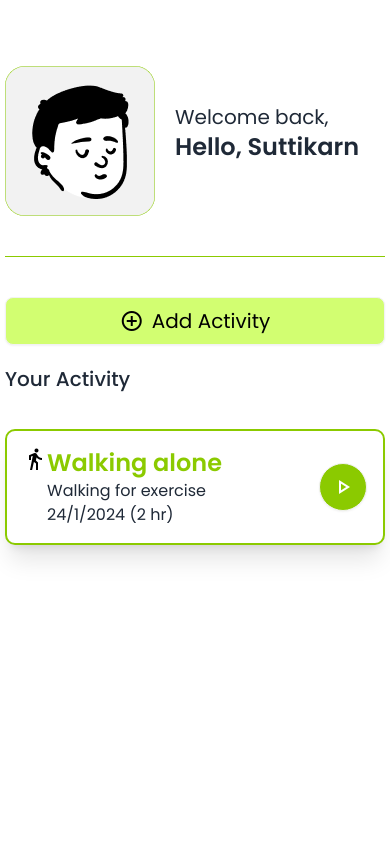
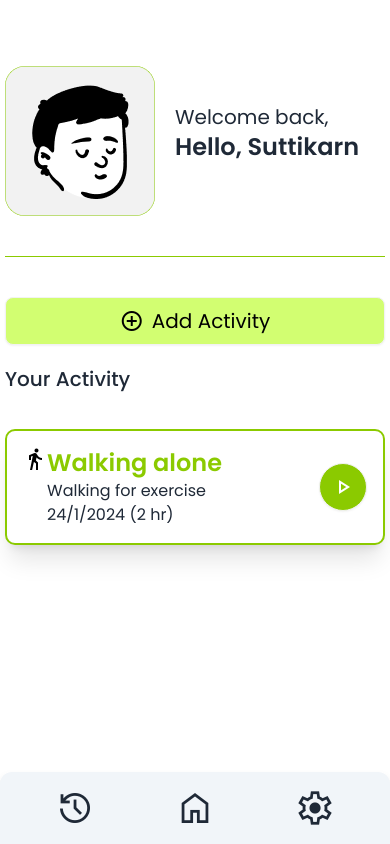
Before and after one commit to Marakarn/Corgi-Milkshake-Final-Project, a React (Vite) app: page /home in a window 390 px wide. Built offline with nearby package versions, Linux system fonts and the light colour scheme.

Commit message:
Add_menubar

```diff
--- a/package.json
+++ b/package.json
@@ -12,7 +12,7 @@
   "dependencies": {
     "react": "^18.2.0",
     "react-dom": "^18.2.0",
-    "react-router-dom": "^6.21.2"
+    "react-router-dom": "^6.21.3"
   },
   "devDependencies": {
     "@types/react": "^18.2.43",
--- a/src/App.css
+++ b/src/App.css
@@ -4,6 +4,10 @@
 
 #lock {
     font-size: 40px;
+}
+
+#menu_icon {
+  font-size: 40px;
 }
 
 input#login_id[type="email"],
--- a/src/App.jsx
+++ b/src/App.jsx
@@ -1,11 +1,10 @@
 import './App.css'
-// import Layout from './Layout'
 import Home from './Home/Home'
-
+// import Layout from './components/Layout'
 
 function App() {
 
-return (
+    return (
         <Home />
     )
 }
--- a/src/Home/Home.jsx
+++ b/src/Home/Home.jsx
@@ -14,16 +14,14 @@ const Home = () => {
             <Headerhome />
 
             {/* part 2: this button need to link to form*/}
-            <Link to="/add-activity">
               <div className="flex justify-center mt-10">
-                <button className="btn bg-[#D2FE71] font-poppins text-xl font-normal text-[#000000] w-full md:w-1/2">
+                <Link to="/add-activity" className="btn bg-[#D2FE71] font-poppins text-xl font-normal text-[#000000] w-full md:w-1/2">
                   <span class="material-symbols-outlined text-[#000000]">
                     add_circle
                   </span>
                   Add Activity
-                </button>
+                </Link>
               </div>
-            </Link>
 
             <Tiltebutton />
 
--- a/src/components/Layout.jsx
+++ b/src/components/Layout.jsx
@@ -1,5 +1,7 @@
 import Navbar from "./Navbar"
 import Footer from "./Footer"
+import Menubar from "./Menubar"
+
 const Layout = ({ children }) => {
 
     return (
@@ -8,6 +10,7 @@ const Layout = ({ children }) => {
             <div className="container mx-auto font-poppins">
             {children}
             </div>
+            <Menubar />
             <Footer />
         </>
     )
--- /dev/null
+++ b/src/components/Menubar.jsx
@@ -0,0 +1,40 @@
+import { useState } from 'react';
+import { Link } from 'react-router-dom';
+
+const Menubar = () => {
+
+    const Menus = [
+        {name: "History", icon:"history", dis:"traslate-x-0", link: "/history"},
+        {name: "Home", icon:"home", dis:"traslate-x-32", link: "/home"},
+        {name: "Setting", icon:"settings", dis:"traslate-x-64", link: "/setting"},
+    ];
+
+    const [active, setActive] = useState();
+
+    return (
+        <>
+        <div className=''>
+            <div className="bg-slate-100 flex items-center justify-center max-h-[4.5rem] p-5 rounded-t-xl fixed bottom-0 drop-shadow-lg md:hidden w-full">
+                <ul className="flex gap-20">
+                    {
+                        Menus.map((menu,i)=>(
+                            <li key={i} className="">
+                                <Link to={menu.link} className="flex items-center" onClick={() => { setActive(i); }}
+>
+                                    <span className= {`material-symbols-outlined ${i === active && "text-[#8BCA00]"}`} id="menu_icon">{menu.icon}</span>
+                                    {/* <span className={` text-[#8BCA00] ${active === i ? 'duration-300 opacity-100' : 'opacity-0 translate-y-10' } `} >{menu.name}</span> */}
+                                </Link>
+                            </li>
+                        ))
+                    }
+                </ul>
+            </div>
+            </div>
+        </>
+    );
+};
+
+
+
+
+export default Menubar;
--- a/src/components/Navbar.jsx
+++ b/src/components/Navbar.jsx
@@ -1,3 +1,5 @@
+import { NavLink } from "react-router-dom"
+
 const Navbar = () => {
 
     return (
@@ -6,9 +8,9 @@ const Navbar = () => {
                 <div className="flex justify-between items-center">
                     <img className="h-7" src="./Logo.png" alt="Logo" />
                     <ul className="flex justify-end pr-[20px] gap-6 text-xl text-white">
-                        <li><a className="hover:text-sky-700 transition-all" href="/home">Home</a></li>
-                        <li><a className="hover:text-sky-700 transition-all" href="/history">History</a></li>
-                        <li><a className="hover:text-sky-700 transition-all" href="/setting">Setting</a></li>
+                        <li><NavLink to="/home" className="hover:text-sky-700 active:bg-violet-700 focus:outline-none focus:ring focus:ring-violet-300 transition-all">Home</NavLink></li>
+                        <li><NavLink to="/history" className="hover:text-sky-700 active:bg-violet-700 focus:outline-none focus:ring focus:ring-violet-300 transition-all" >History</NavLink></li>
+                        <li><NavLink to="/setting" className="hover:text-sky-700 active:bg-violet-700 focus:outline-none focus:ring focus:ring-violet-300 transition-all">Setting</NavLink></li>
                     </ul>
                 </div>
             </nav>
```
Also changed, not shown: src/main.jsx (+63 -1 lines), 1 other file (tests, documents, lock files or other folders).
